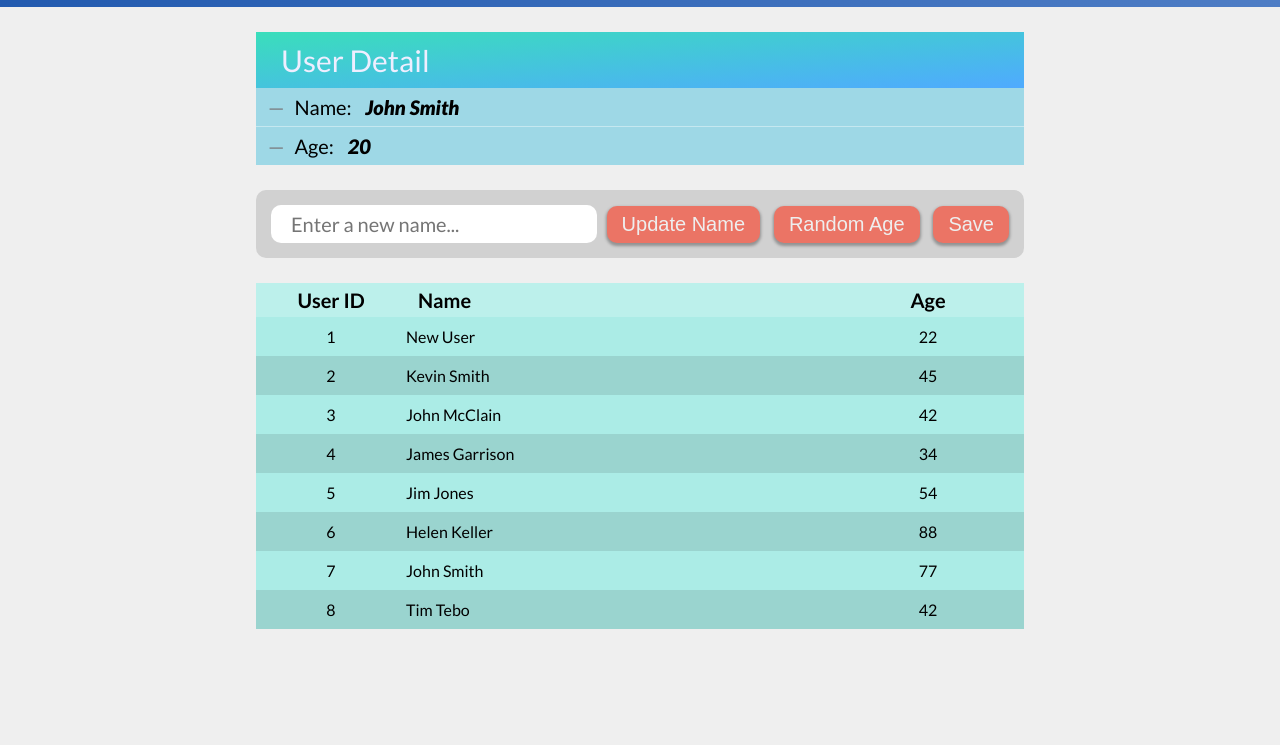
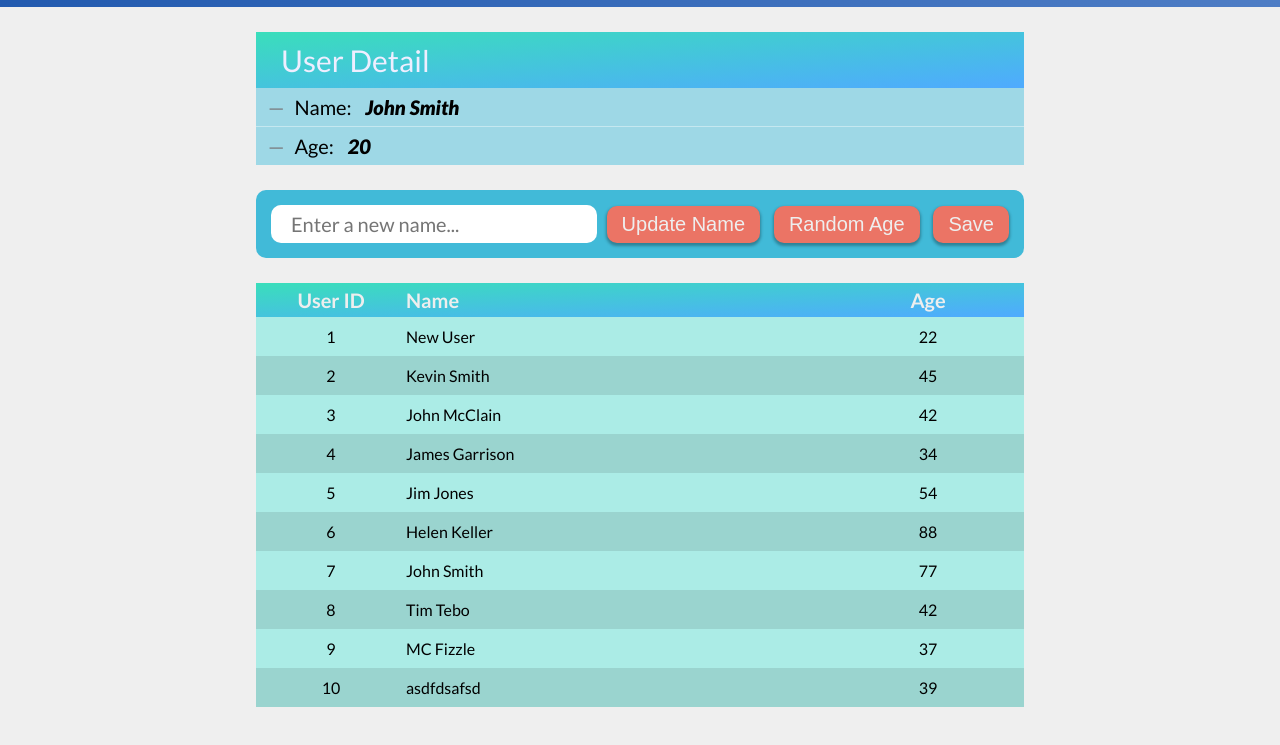
Before and after one commit to unsivilaudio/webusers, a website with bundled scripts: page index.html in a window 1280 px wide. Shown: the part 49-794 px from the top of the page. Built offline with nearby package versions, Linux system fonts and the light colour scheme; data requests are answered from the project's data file.

Commit message:
some code cleanup and style tweaks

```diff
--- a/db.json
+++ b/db.json
@@ -39,6 +39,16 @@
       "name": "Tim Tebo",
       "age": 42,
       "id": 8
+    },
+    {
+      "name": "MC Fizzle",
+      "age": 37,
+      "id": 9
+    },
+    {
+      "name": "asdfdsafsd",
+      "age": 39,
+      "id": 10
     }
   ]
 }
--- a/src/assets/stylesheets/main.scss
+++ b/src/assets/stylesheets/main.scss
@@ -108,7 +108,7 @@ input {
         }
 
         & .user-form {
-            background-color: #d1d1d1;
+            background-color: #41bad8;
             border-radius: 1rem;
             padding: 0 1.5rem;
             padding-bottom: 1.5rem;
@@ -171,6 +171,7 @@ input {
             background: #abece6;
 
             & tr {
+                padding: 0.5rem 0;
                 width: 100%;
                 display: flex;
 
@@ -194,18 +195,13 @@ input {
             }
 
             & thead {
-                background: rgba(255, 255, 255, 0.2);
+                color: #eee;
+                background: linear-gradient(to bottom right, #3adebb, #4faaff);
                 font-size: 2rem;
-                & tr {
-                    & th {
-                        padding: 0.5rem 1.2rem;
-                    }
-                }
             }
 
             & tbody {
                 & tr {
-                    padding: 0.5rem 0;
                     transition: all 0.3s ease;
 
                     &:nth-child(even) {
--- a/src/views/CollectionView.ts
+++ b/src/views/CollectionView.ts
@@ -10,7 +10,6 @@ export default abstract class CollectionView<T extends Model<K>, K> {
 
     bindCollection(): void {
         this.collection.on('change', () => {
-            console.log('Something Changed!');
             this.render();
         });
     }
@@ -57,7 +56,6 @@ export default abstract class CollectionView<T extends Model<K>, K> {
 
         this.mapRegions(templateElement.content);
 
-        console.log(this.collection.models.length);
         this.renderItems(this.collection.models);
 
         this.parent.append(templateElement.content);
--- a/src/views/UserList.ts
+++ b/src/views/UserList.ts
@@ -10,7 +10,6 @@ export default class UserList extends CollectionView<User, UserProps> {
     }
 
     renderItems(users: User[]): void {
-        console.log('Render Items was called!');
         const userListItems = this.regions.userListItems;
         users.forEach((user: User) => {
             const item = document.createElement('tr');
```
